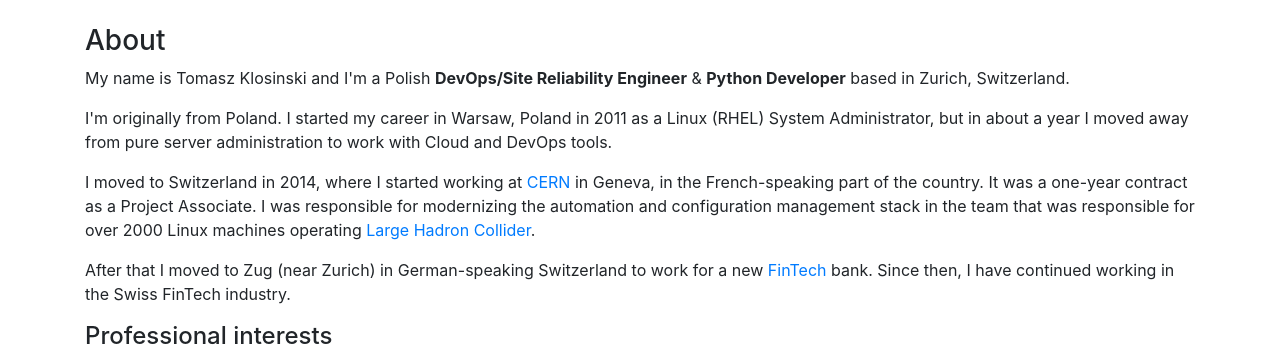
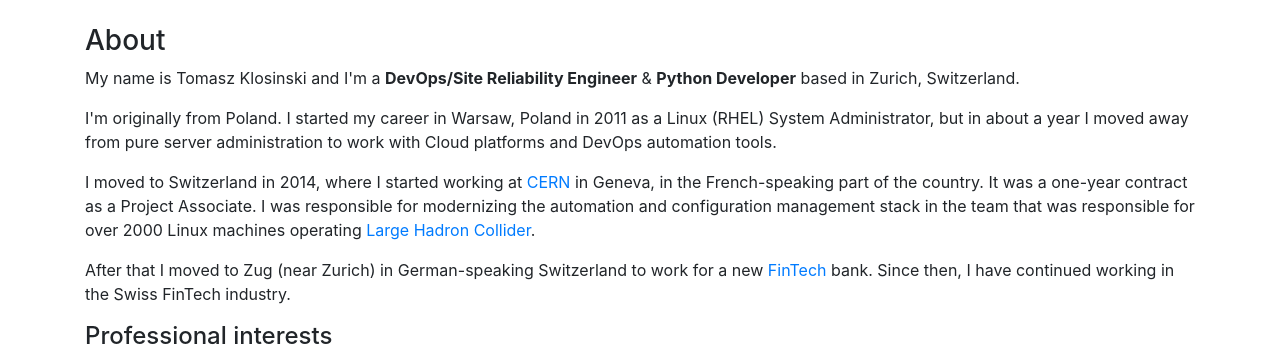
Before and after one commit to TomaszKlosinski/kodilla-final-project, a Flask app: page /about in a window 1280 px wide. Shown: the part 56-414 px from the top of the page. Run offline with Flask 3, Linux system fonts and the light colour scheme; some libraries are stand-ins or nearby versions.

Commit message:
Add about section

```diff
--- a/blog/templates/about.html
+++ b/blog/templates/about.html
@@ -4,8 +4,8 @@
 <h3>About</h3>
 
 <div>
-    <p>My name is Tomasz Klosinski and I'm a Polish <b>DevOps/Site Reliability Engineer</b> & <b>Python Developer</b> based in Zurich, Switzerland.</p>
-    <p>I'm originally from Poland. I started my career in Warsaw, Poland in 2011 as a Linux (RHEL) System Administrator, but in about a year I moved away from pure server administration to work with Cloud and DevOps tools.</p>
+    <p>My name is Tomasz Klosinski and I'm a <b>DevOps/Site Reliability Engineer</b> & <b>Python Developer</b> based in Zurich, Switzerland.</p>
+    <p>I'm originally from Poland. I started my career in Warsaw, Poland in 2011 as a Linux (RHEL) System Administrator, but in about a year I moved away from pure server administration to work with Cloud platforms and DevOps automation tools.</p>
     <p>I moved to Switzerland in 2014, where I started working at <a href="https://home.cern/about">CERN</a> in Geneva, in the French-speaking part of the country. It was a one-year contract as a Project Associate. I was responsible for modernizing the automation and configuration management stack in the team that was responsible for over 2000 Linux machines operating <a href="https://home.cern/science/accelerators/large-hadron-collider">Large Hadron Collider</a>.</p>
     <p>After that I moved to Zug (near Zurich) in German-speaking Switzerland to work for a new <a href="https://en.wikipedia.org/wiki/Financial_technology">FinTech</a> bank. Since then, I have continued working in the Swiss FinTech industry.</p>
 
```
